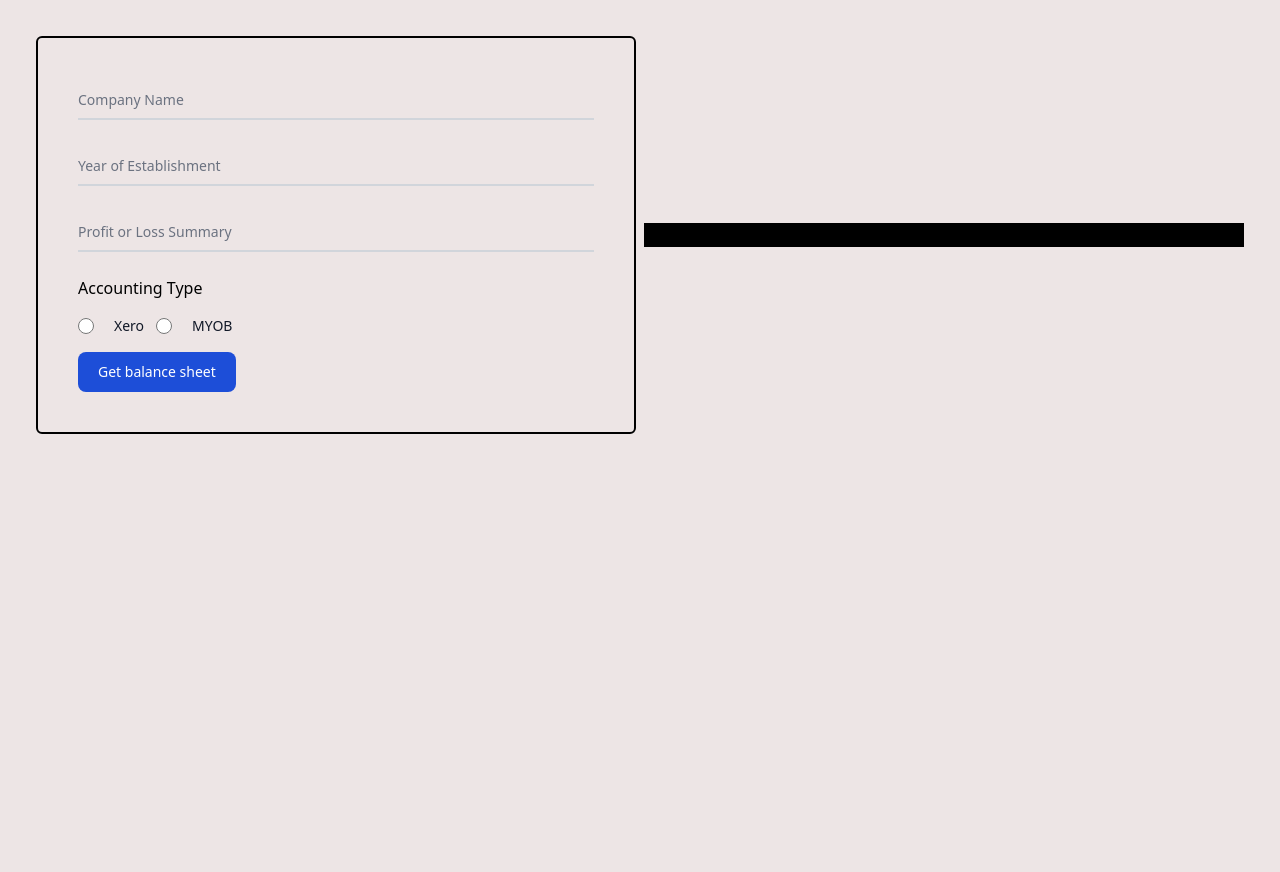
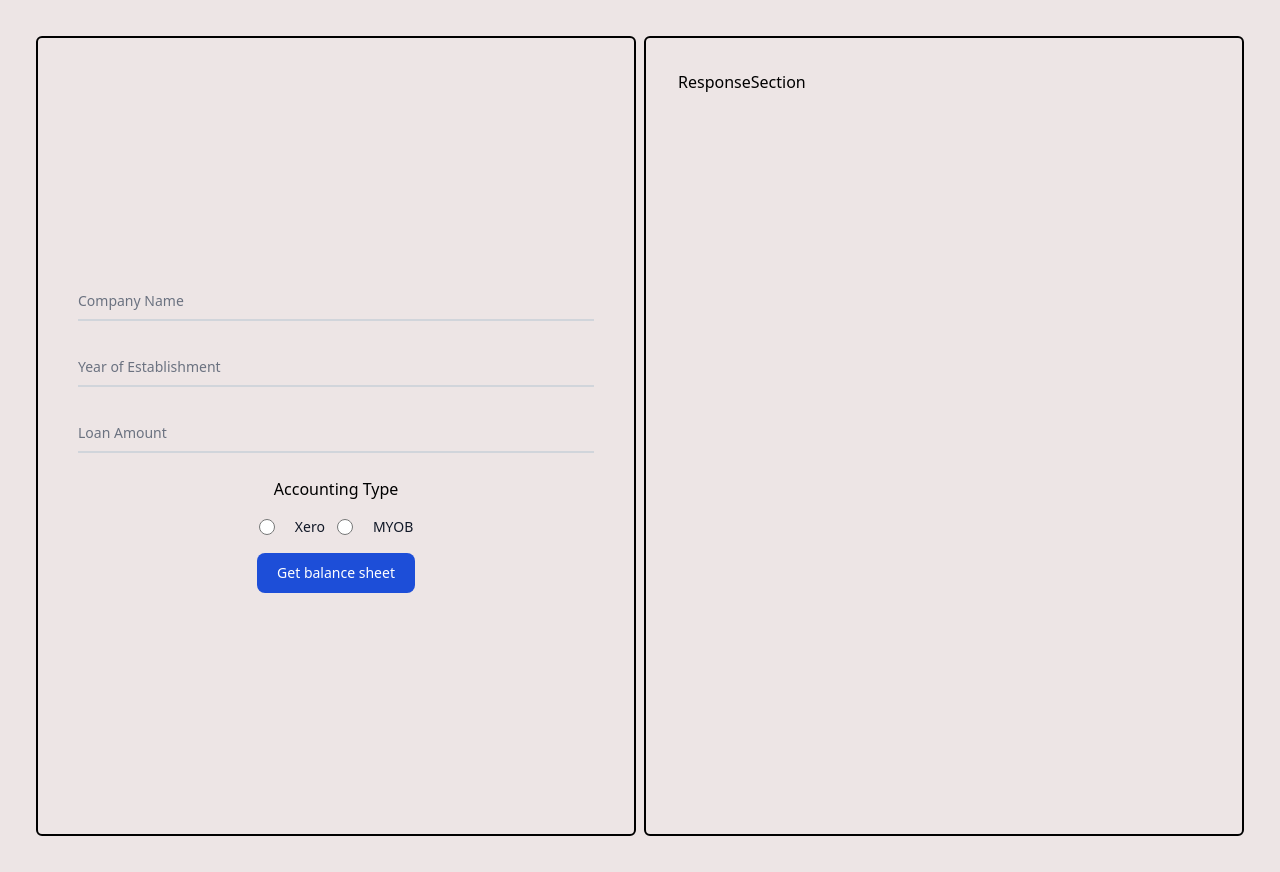
Before and after one commit to rajatsingharora27/Demyst-project, a React (Create React App) app: page / in a window 1280 px wide. Before the commit the page ends 800 px from the top, so only its background shows below. Built offline with nearby package versions, Linux system fonts and the light colour scheme.

Commit message:
added mock api

```diff
--- a/src/App.js
+++ b/src/App.js
@@ -1,9 +1,11 @@
 import Form from "./componenets/Form/Form";
+import ResponseSection from "./componenets/ResponseSection/ResponseSection";
 
 function App() {
   return (
-    <div className="">
+    <div className="flex flex-col md:flex-row justify-around items-center m-9 gap-x-2 ">
       <Form />
+      <ResponseSection />
     </div>
   );
 }
--- a/src/componenets/Form/Form.js
+++ b/src/componenets/Form/Form.js
@@ -1,12 +1,19 @@
 import React, { useState } from "react";
+import axios from "axios";
 
 const Form = () => {
   const [basicInfo, setBasicInfo] = useState({});
   console.log(basicInfo);
 
+  const sendRequst = () => {
+    axios.post("url_to_backend", basicInfo).then((respone) => {
+      console.log(respone);
+    });
+  };
+
   return (
-    <div className="flex justify-around items-center m-9 gap-x-2 ">
-      <form className="border-solid border-2 border-black p-10 rounded-md w-1/2">
+    // <div className="flex flex-col md:flex-row justify-around items-center m-9 gap-x-2 ">
+    <form className="flex flex-col justify-center items-center  border-solid border-2 border-black p-10 rounded-md w-1/2 h-[100vh] ">
       <div className="relative z-0 w-full mb-6 group">
         <input
           type="text"
@@ -37,7 +44,6 @@ const Form = () => {
           // value="2016"
           className="block py-2.5 px-0 w-full text-sm text-gray-900 bg-transparent border-0 border-b-2 border-gray-300 appearance-none dark:text-white dark:border-gray-600 dark:focus:border-blue-500 focus:outline-none focus:ring-0 focus:border-blue-600 peer"
           placeholder=" "
-            required
           onChange={(e) => {
             setBasicInfo({ ...basicInfo, year: e.target.value });
           }}
@@ -52,20 +58,20 @@ const Form = () => {
       <div className="relative z-0 w-full mb-6 group">
         <input
           type="number"
-            name="profit_or_loss"
-            id="profit_or_loss"
+          name="loan_amount"
+          id="loan_amount"
           className="block py-2.5 px-0 w-full text-sm text-gray-900 bg-transparent border-0 border-b-2 border-gray-300 appearance-none dark:text-white dark:border-gray-600 dark:focus:border-blue-500 focus:outline-none focus:ring-0 focus:border-blue-600 peer"
           placeholder=" "
           required
           onChange={(e) => {
-              setBasicInfo({ ...basicInfo, profitOrLoss: e.target.value });
+            setBasicInfo({ ...basicInfo, loanAmount: e.target.value });
           }}
         />
         <label
-            for="profit_or_loss"
+          for="loan_amount"
           className="peer-focus:font-medium absolute text-sm text-gray-500 dark:text-gray-400 duration-300 transform -translate-y-6 scale-75 top-3 -z-10 origin-[0] peer-focus:left-0 peer-focus:text-blue-600 peer-focus:dark:text-blue-500 peer-placeholder-shown:scale-100 peer-placeholder-shown:translate-y-0 peer-focus:scale-75 peer-focus:-translate-y-6"
         >
-            Profit or Loss Summary
+          Loan Amount
         </label>
       </div>
       <h4 className="font-sans text-base mb-4"> Accounting Type</h4>
@@ -76,9 +82,7 @@ const Form = () => {
           value=""
           name="default-radio"
           class="w-4 h-4 text-blue-600 bg-gray-100 border-gray-300 focus:ring-blue-500 dark:focus:ring-blue-600 dark:ring-offset-gray-800 focus:ring-2 dark:bg-gray-700 dark:border-gray-600"
-            onClick={() =>
-              setBasicInfo({ ...basicInfo, accountingType: "Xero" })
-            }
+          onClick={() => setBasicInfo({ ...basicInfo, accountingType: "Xero" })}
         />
         <label
           for="default-radio-1"
@@ -93,9 +97,7 @@ const Form = () => {
           value=""
           name="default-radio"
           class="w-4 h-4 text-blue-600 bg-gray-100 border-gray-300 focus:ring-blue-500 dark:focus:ring-blue-600 dark:ring-offset-gray-800 focus:ring-2 dark:bg-gray-700 dark:border-gray-600"
-            onClick={() =>
-              setBasicInfo({ ...basicInfo, accountingType: "MYOB" })
-            }
+          onClick={() => setBasicInfo({ ...basicInfo, accountingType: "MYOB" })}
         />
         <label
           for="default-radio-1"
@@ -108,14 +110,14 @@ const Form = () => {
       <button
         type="submit"
         className="text-white bg-blue-700 hover:bg-blue-800 focus:ring-4 focus:outline-none focus:ring-blue-300 font-medium rounded-lg text-sm w-full sm:w-auto px-5 py-2.5 text-center dark:bg-blue-600 dark:hover:bg-blue-700 dark:focus:ring-blue-800"
+        onClick={() => sendRequst}
       >
         Get balance sheet
       </button>
     </form>
 
-      {/* Response section */}
-      <div className="w-1/2 bg-black">hello</div>
-    </div>
+    //   <div className="w-1/2 bg-black">hello</div>
+    // </div>
   );
 };
 
--- /dev/null
+++ b/src/componenets/ResponseSection/ResponseSection.js
@@ -0,0 +1,11 @@
+import React from "react";
+
+const ResponseSection = () => {
+  return (
+    <div className="w-1/2 text-black border-solid border-2 border-black h-[100vh] rounded-md p-8">
+      ResponseSection
+    </div>
+  );
+};
+
+export default ResponseSection;
--- /dev/null
+++ b/src/utils/mock.js
@@ -0,0 +1,26 @@
+export const sheet = [
+  {
+    year: 2020,
+    month: 12,
+    profitOrLoss: 250000,
+    assetsValue: 1234,
+  },
+  {
+    year: 2020,
+    month: 11,
+    profitOrLoss: 1150,
+    assetsValue: 5789,
+  },
+  {
+    year: 2020,
+    month: 10,
+    profitOrLoss: 2500,
+    assetsValue: 22345,
+  },
+  {
+    year: 2020,
+    month: 9,
+    profitOrLoss: -187000,
+    assetsValue: 223452,
+  },
+];
```
Lines whose indentation alone changed are shown as unchanged.
